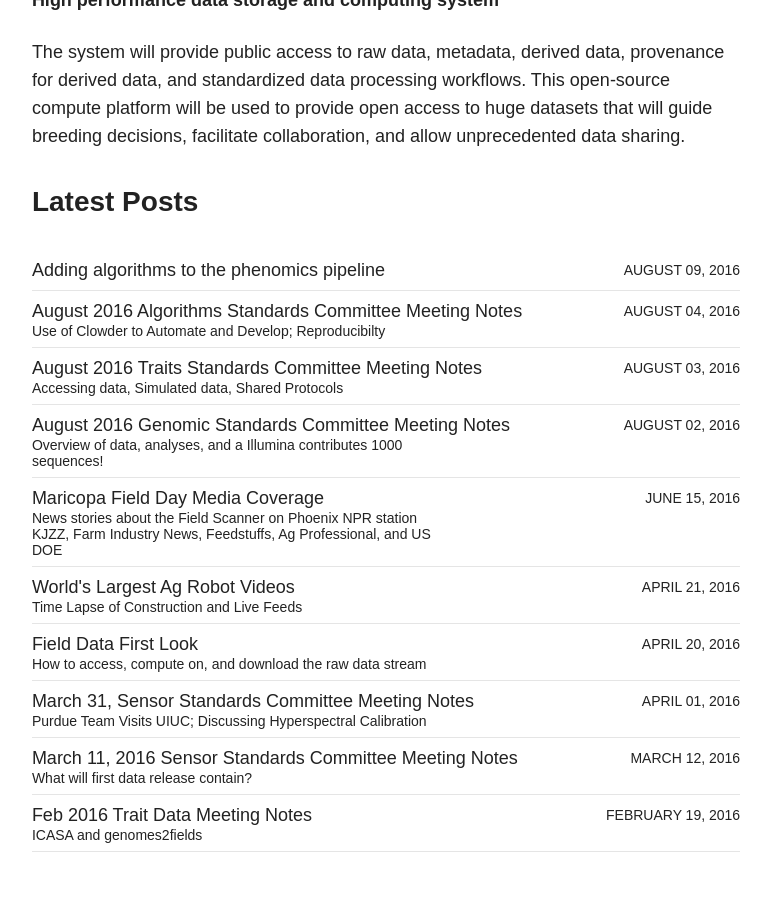
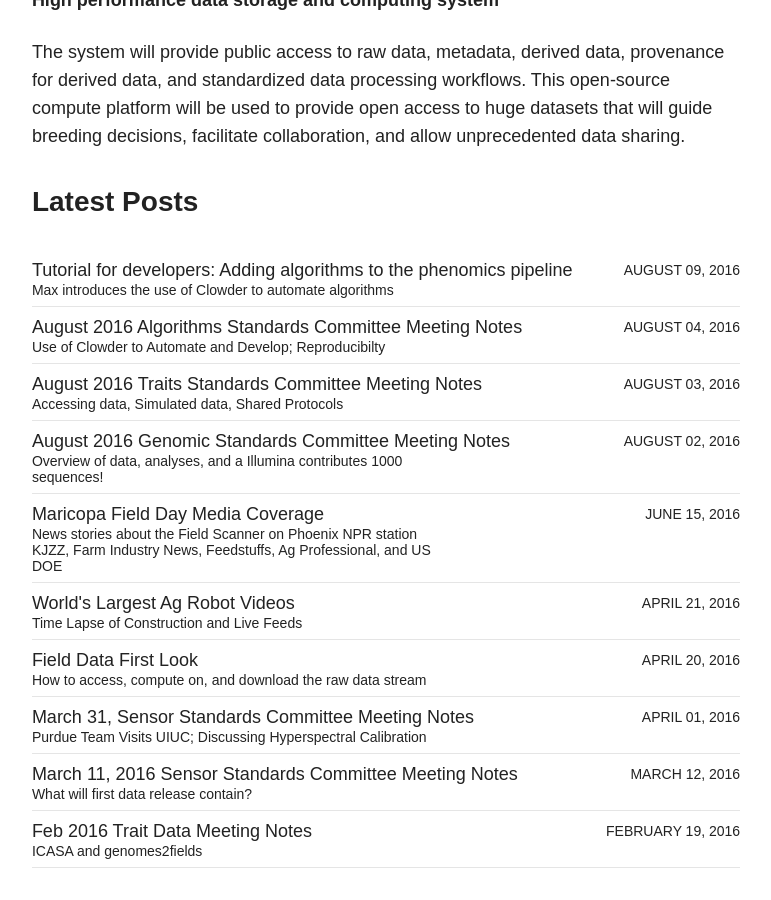
Before and after one commit to terra-reference/terraref.github.io, a Jekyll site: the page built from index.md, in a window 1280 px wide and 900 px high, scrolled down 2470 px. Shown: the whole window, without its empty margins (254-1025 px from the left). Built offline with Jekyll 4.4.1, drawn with Linux system fonts in a browser that asks for light colours; nearby versions of some CDN libraries.

Commit message:
cleaned up Clowder tutorial post

```diff
--- a/_posts/blog/2016-08-09-getting-started-with-clowder.md
+++ b/_posts/blog/2016-08-09-getting-started-with-clowder.md
@@ -1,10 +1,9 @@
 ---
 layout: post
-title: "Adding algorithms to the phenomics pipeline"
-excerpt: "An introduction to the Clowder platform"
+title: "Tutorial for developers: Adding algorithms to the phenomics pipeline"
+excerpt: "Max introduces the use of Clowder to automate algorithms"
 categories: blog
-excerpt:
-tags: [clowder, pipeline, data]
+tags: [clowder, pipeline, data, algorithms]
 image:
   feature: logos/clowder_long.png
   thumb: logos/clowder_smallcat.png
@@ -16,8 +15,6 @@ date: 2016-08-09
 
 * Table of Contents
 {:toc}
-
-
 
 NCSA Research Programmer Max Burnette has recorded a tutorial for computational scientists interested in adding their algorithms to Clowder. _NOTE: This is aimed at pipeline developers rather than data users_.
 
@@ -34,8 +31,9 @@ The TERRA REF program has an instance of Clowder at https://terraref.ncsa.illino
 
 ### Next steps
 
-Please get in touch or create a github issue once you are starting to actually develop your extractor and I can help get you off to a good start. Also, I think I’m missing someone from the To: list I got in the calendar invite – please forward this to anyone I missed.
+Please get in touch or create a github issue once you are starting to actually develop your extractor and I can help get you off to a good start.
 
+Contact Max Burnette via [email, phone](http://www.ncsa.illinois.edu/assets/php/directory/contact.php?contact=mburnet2), on GitHub, or on our [Slack Channel](https://terra-ref.slack.com/)
 
 ## References
 
```
